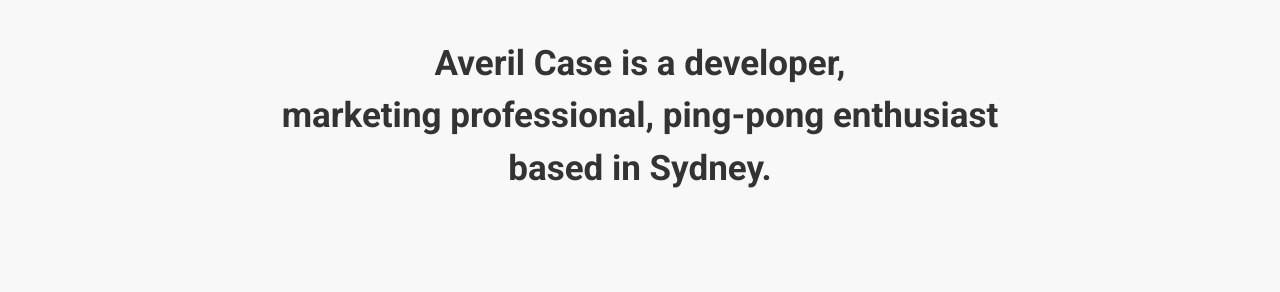
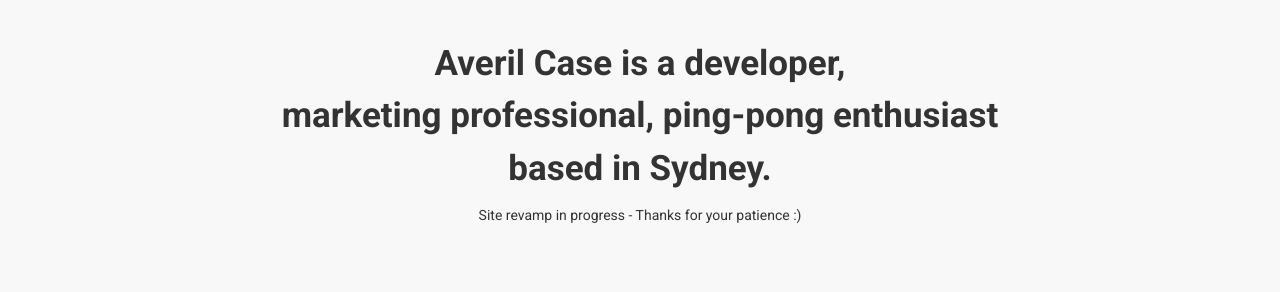
Before and after one commit to averilcase/averilcase.github.io, a plain HTML site: page index.html in a window 1280 px wide. Shown: the part 134-426 px from the top of the page. Drawn offline with nearby package versions, Linux system fonts and the light colour scheme; some icons are missing.

Commit message:
Add revamp paragraph

```diff
--- a/index.html
+++ b/index.html
@@ -27,6 +27,7 @@
 			<h2>Averil Case is a developer,<br/> marketing professional,
 			 ping-pong enthusiast <br/>based in Sydney.
 			</h2>
+			<p>Site revamp in progress - Thanks for your patience :)</p>
 		</div>
 
 <div id="websites">
```
